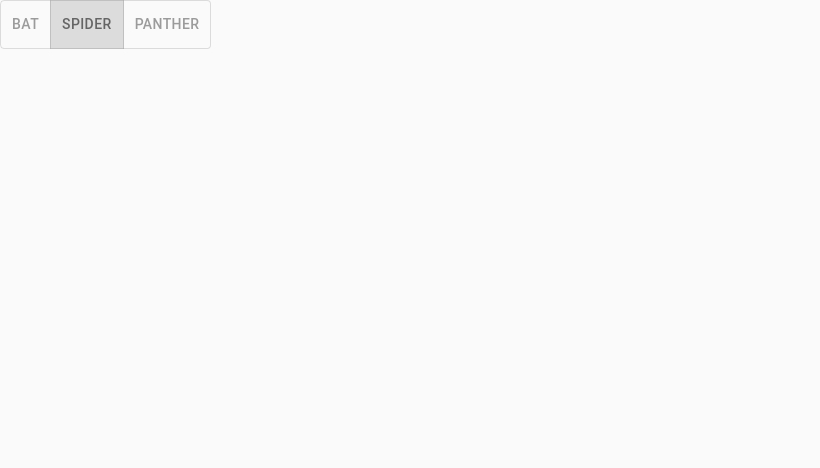
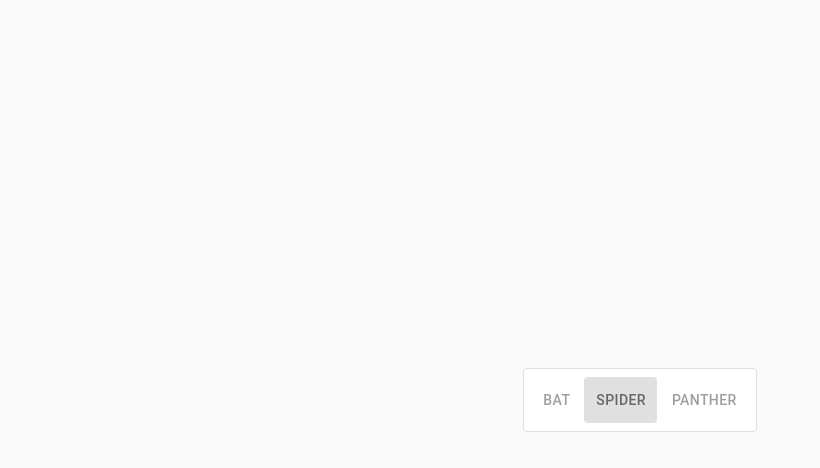
Before and after one commit to cassiopieroni/coupling-ts, a React (Create React App) app: page / in a window 1280 px wide. Shown: the top 468 px of the page, without its empty margins (0-820 px from the left). Built offline with nearby package versions, Linux system fonts and the light colour scheme.

Commit message:
refactor(filters): change filter layout

```diff
--- a/src/App.tsx
+++ b/src/App.tsx
@@ -1,13 +1,22 @@
-import React, { useEffect, useState } from 'react';
-import Box from '@material-ui/core/Box';
+import { useEffect, useState } from 'react';
+import { Grid, makeStyles, Theme } from '@material-ui/core';
 import Filters from 'components/Filters';
+
+const useStyles = makeStyles((theme: Theme) => ({
+  root: {
+    width: '100vw',
+    height: '100vh',
+    justifyContent: 'center',
+    alignItems: 'center',
+  }
+}))
 
 type TypeAnimalFilter = 'bat' | 'spider' | 'panther';
 
 const FILTERS: TypeAnimalFilter[] = ['bat', 'spider', 'panther'];
 
 const App: React.FC = () => {
-
+  const classes = useStyles();
   const [selectedAnimal, setSelectedAnimal] = useState<TypeAnimalFilter>(null!)
   useEffect(() => {
     setSelectedAnimal('spider');
@@ -18,13 +27,13 @@ const App: React.FC = () => {
   }
 
   return (
-    <Box>
+    <Grid container className={classes.root}>
       <Filters<TypeAnimalFilter>
         currSelectedFilter={selectedAnimal}
         onSelect={handleSelectedFilter}
         filtersGroup={FILTERS}
       />
-    </Box>
+    </Grid>
   )
 }
 
--- a/src/components/Filters.tsx
+++ b/src/components/Filters.tsx
@@ -1,7 +1,37 @@
-import Box from '@material-ui/core/Box';
-import ToggleButton from '@material-ui/lab/ToggleButton';
-import ToggleButtonGroup from '@material-ui/lab/ToggleButtonGroup';
+import { Paper, makeStyles, withStyles, Theme } from '@material-ui/core';
+import { ToggleButton, ToggleButtonGroup } from '@material-ui/lab';
 import React, { PropsWithChildren, useEffect, useState } from 'react';
+
+const useStyles = makeStyles((theme: Theme) => ({
+  root: {
+    display: 'flex',
+    border: `1px solid ${theme.palette.divider}`,
+    flexWrap: 'wrap',
+  },
+  buttonGroup: {
+    margin: theme.spacing(0.5),
+    border: 'none',
+    '&:not(:first-child)': {
+      borderRadius: theme.shape.borderRadius,
+    },
+    '&:first-child': {
+      borderRadius: theme.shape.borderRadius,
+    },
+  },
+}));
+
+const StyledToggleButtonGroup = withStyles((theme) => ({
+  grouped: {
+    margin: theme.spacing(0.5),
+    border: 'none',
+    '&:not(:first-child)': {
+      borderRadius: theme.shape.borderRadius,
+    },
+    '&:first-child': {
+      borderRadius: theme.shape.borderRadius,
+    },
+  },
+}))(ToggleButtonGroup);
 
 type Props<TypeFilter> = {
   onSelect: (x: TypeFilter) => void;
@@ -12,6 +42,7 @@ type Props<TypeFilter> = {
 const Filters = <TypeStringFilter extends string>(
   props: PropsWithChildren<Props<TypeStringFilter>>) => {
 
+  const classes = useStyles();
   const { onSelect, filtersGroup, currSelectedFilter } = props;
   const [selectedValue, setSelectedValue] = useState<TypeStringFilter>(null!)
 
@@ -30,8 +61,9 @@ const Filters = <TypeStringFilter extends string>(
   };
 
   return (
-    <Box>
-      <ToggleButtonGroup
+    <Paper elevation={0} className={classes.root}>
+      <StyledToggleButtonGroup
+        className={classes.buttonGroup}
         value={selectedValue}
         exclusive
         onChange={(_, filter) => handleChange(filter)}
@@ -44,8 +76,8 @@ const Filters = <TypeStringFilter extends string>(
             {filter}
           </ToggleButton>
         ))}
-      </ToggleButtonGroup>
-    </Box>
+      </StyledToggleButtonGroup>
+    </Paper>
   )
 }
 
```
Also changed, not shown: 1 other file (tests, documents, lock files or other folders).
